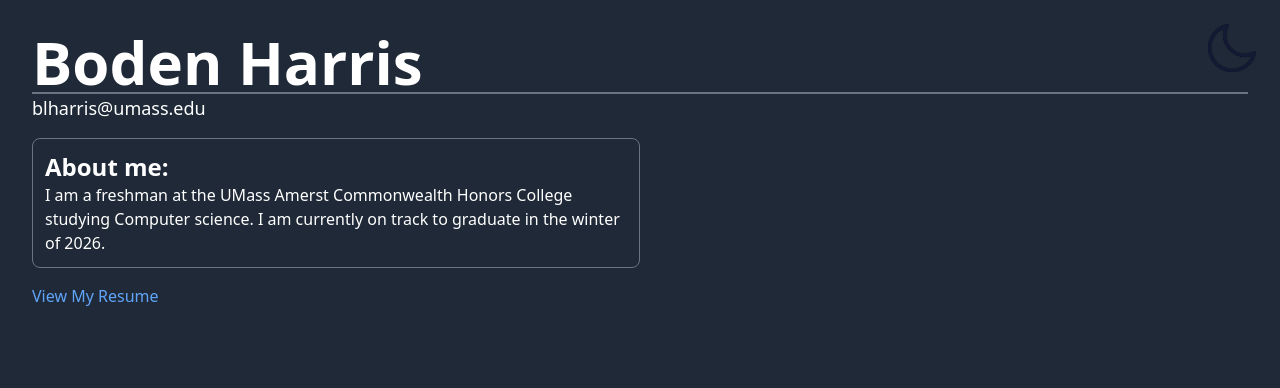
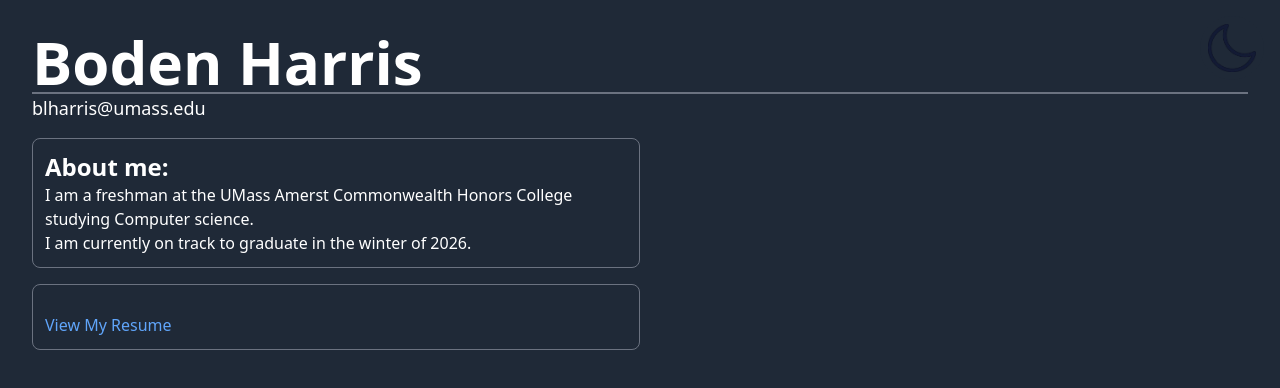
Before and after one commit to bodenharris/learrning-sveltekit, a SvelteKit app: page / in a window 1280 px wide. Shown: the top 388 px of the page. Built offline with nearby package versions, Linux system fonts and the light colour scheme.

Commit message:
Added second border

```diff
--- a/src/routes/+page.svelte
+++ b/src/routes/+page.svelte
@@ -29,9 +29,12 @@
     <h2 class="text-lg ">blharris@umass.edu</h2>
     <p class=" mt-4 border {borderColor} rounded-lg w-1/2 h-auto p-3" >
         <b class="font-bold text-2xl">About me: </b><br>
-        I am a freshman at the UMass Amerst Commonwealth Honors College studying Computer science. I am currently on track to graduate in the winter of 2026.
+        I am a freshman at the UMass Amerst Commonwealth Honors College studying Computer science.<br>I am currently on track to graduate in the winter of 2026.
     </p>
-    <a href="Boden Harris - Resume.pdf" class="text-blue-400 mt-4 inline-block hover:text-blue-600">
-        View My Resume
-    </a>
+    <p class=" mt-4 border {borderColor} rounded-lg w-1/2 h-auto p-3" >
+        <a href="Boden Harris - Resume.pdf" class="text-blue-400 mt-4 inline-block hover:text-blue-600">
+            View My Resume
+        </a>
+    </p>
+
 </div>
```
